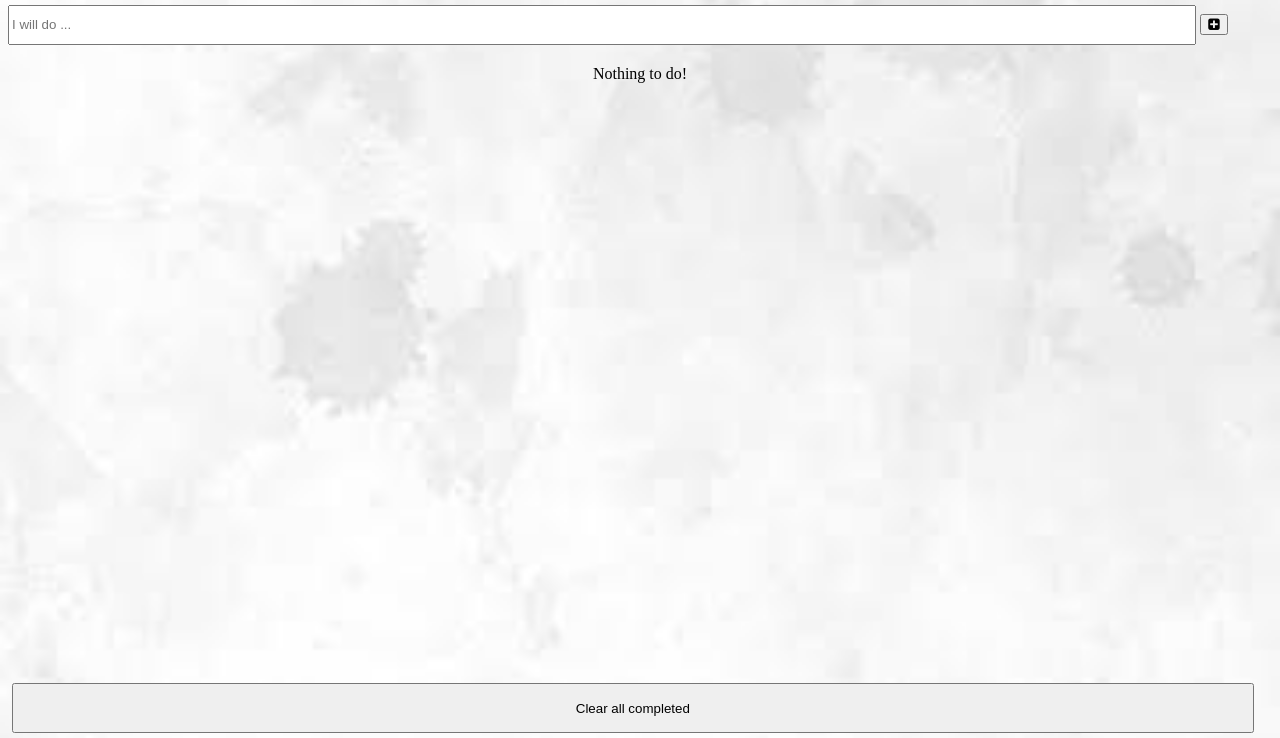
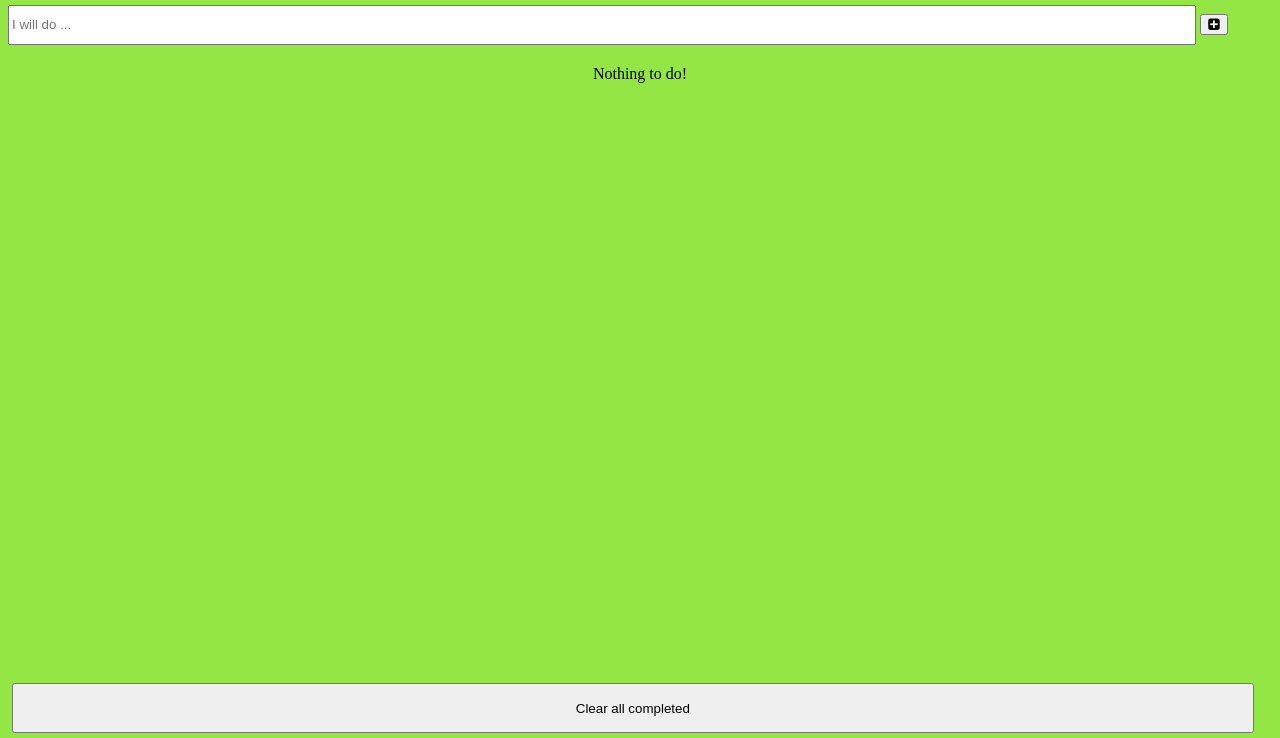
Before and after one commit to uchexm/To-do-app, a website built with webpack: page src/index.html in a window 1280 px wide. Shown: the part 62-800 px from the top of the page. Built offline with nearby package versions, Linux system fonts and the light colour scheme; files whose address does not match are found by name.

Commit message:
Add random background

```diff
--- a/src/CRUD.js
+++ b/src/CRUD.js
@@ -1,3 +1,5 @@
+/* eslint-disable prefer-const */
+/* eslint-disable prefer-template */
 /* eslint-disable indent */
 /* eslint-disable comma-dangle */
 /* eslint-disable quotes */
@@ -167,3 +169,15 @@ function clearCompleted(element) {
     localStorage.setItem("todos", JSON.stringify(todos));
   });
 }
+
+// To generate background
+function randomBackground() {
+  let x = Math.floor(Math.random() * 256);
+  let y = Math.floor(Math.random() * 256);
+  let z = Math.floor(Math.random() * 256);
+
+  let bgColor = "rgb(" + x + "," + y + "," + z + ")";
+
+  document.body.style.background = bgColor;
+}
+randomBackground();
```
Also changed, not shown: src/index.js (+0 -50 lines), README.md, dist/index.html, dist/main.js.
